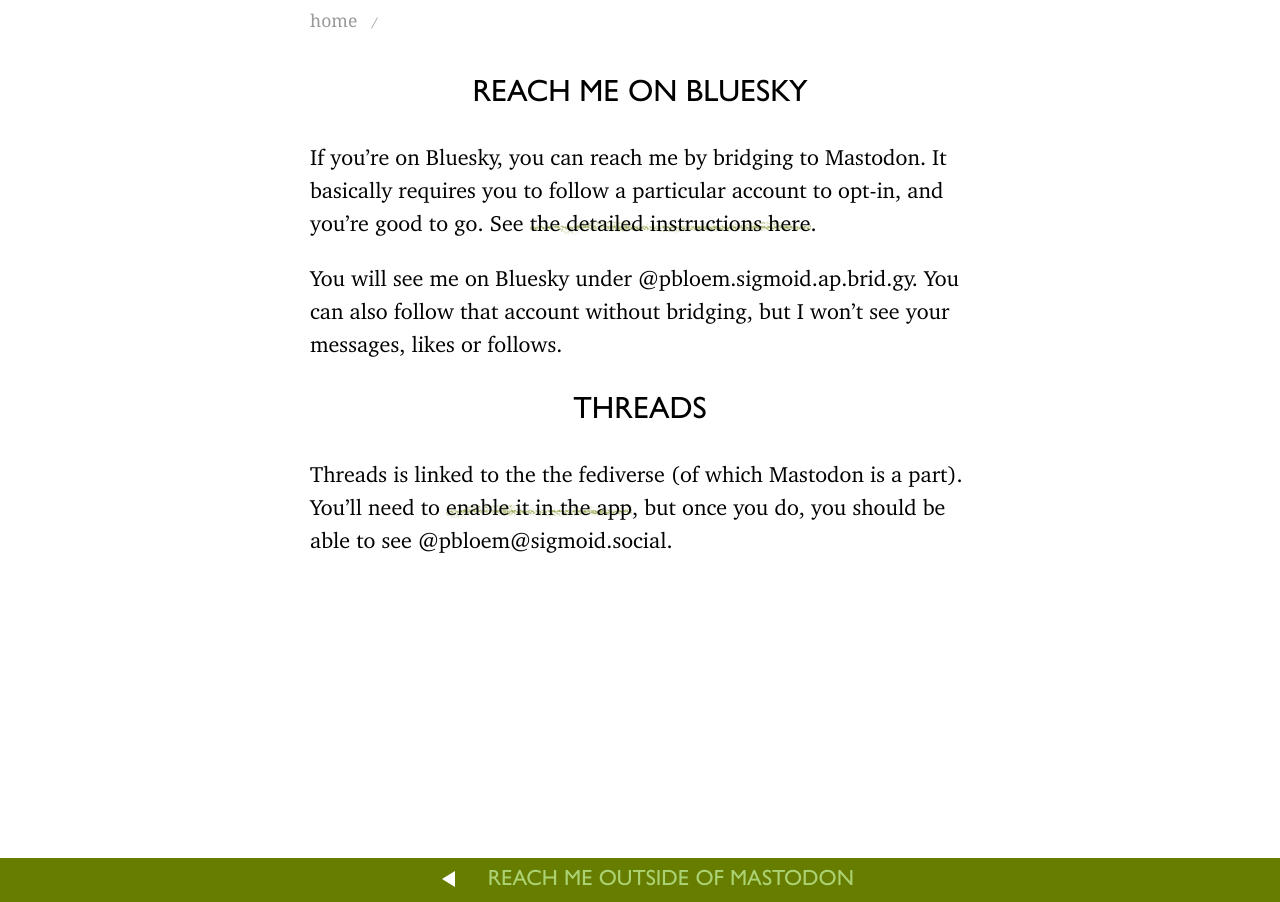
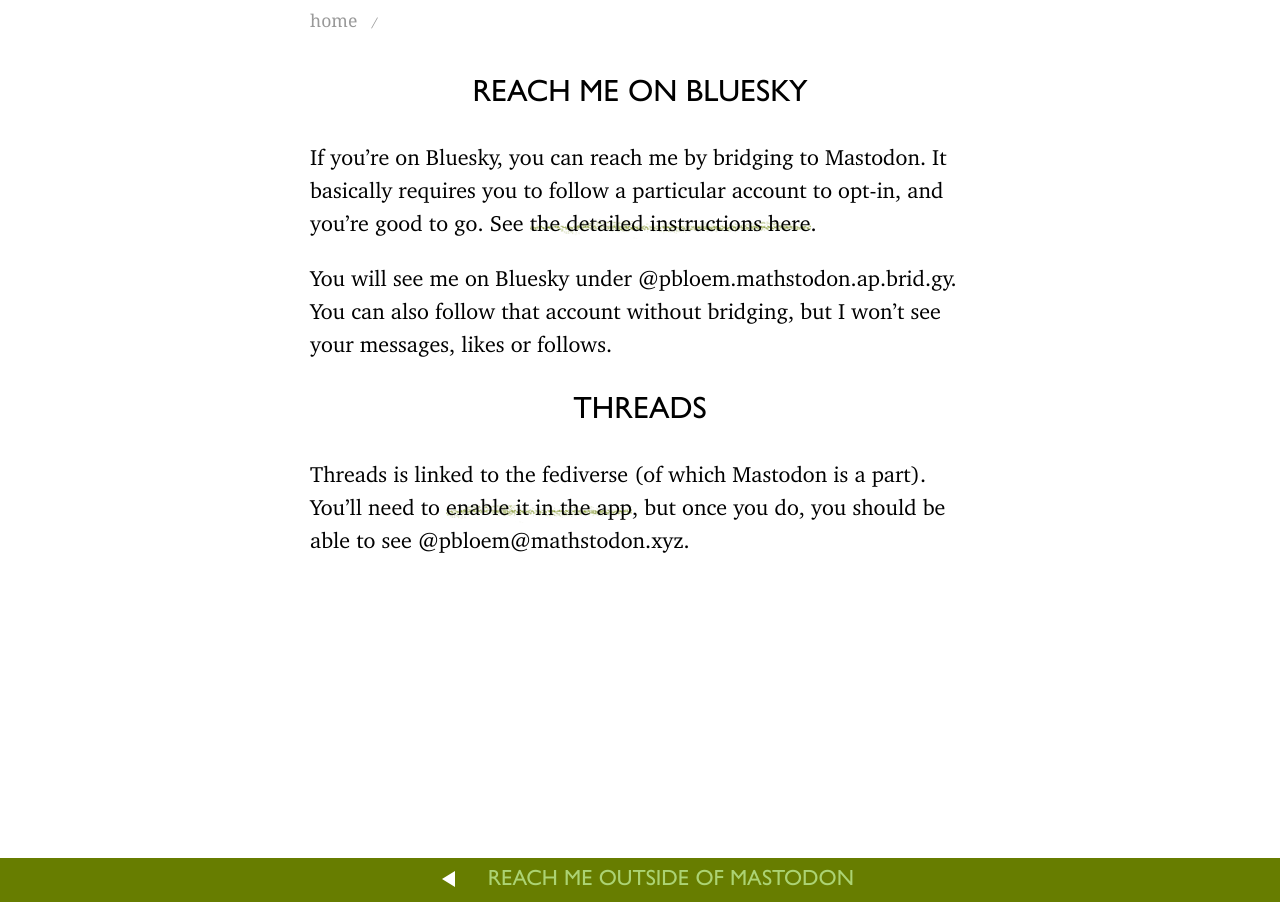
Before and after one commit to pbloem/peterbloem.nl, a Jekyll site: the page built from bluesky.md, in a window 1280 px wide. Built offline with Jekyll 4.4.1, drawn with Linux system fonts in a browser that asks for light colours; some web fonts are replaced; our own code applies the rules of GitHub Pages for plain Markdown files.

Commit message:
Update bluesky instructions.

```diff
--- a/bluesky.md
+++ b/bluesky.md
@@ -6,8 +6,8 @@
 
 If you're on Bluesky, you can reach me by bridging to Mastodon. It basically requires you to follow a particular account to opt-in, and you're good to go. See [the detailed instructions here](https://fed.brid.gy/docs#bluesky-get-started).
 
-You will see me on Bluesky under @pbloem.sigmoid.ap.brid.gy. You can also follow that account without bridging, but I won't see your messages, likes or follows.
+You will see me on Bluesky under @pbloem.mathstodon.ap.brid.gy. You can also follow that account without bridging, but I won't see your messages, likes or follows.
 
 # Threads
 
-Threads is linked to the the fediverse (of which Mastodon is a part). You'll need to [enable it in the app](https://cassidyjames.com/blog/how-why-threads-fediverse-mastodon/), but once you do, you should be able to see @pbloem@sigmoid.social.
+Threads is linked to  the fediverse (of which Mastodon is a part). You'll need to [enable it in the app](https://cassidyjames.com/blog/how-why-threads-fediverse-mastodon/), but once you do, you should be able to see @pbloem@mathstodon.xyz.
```
